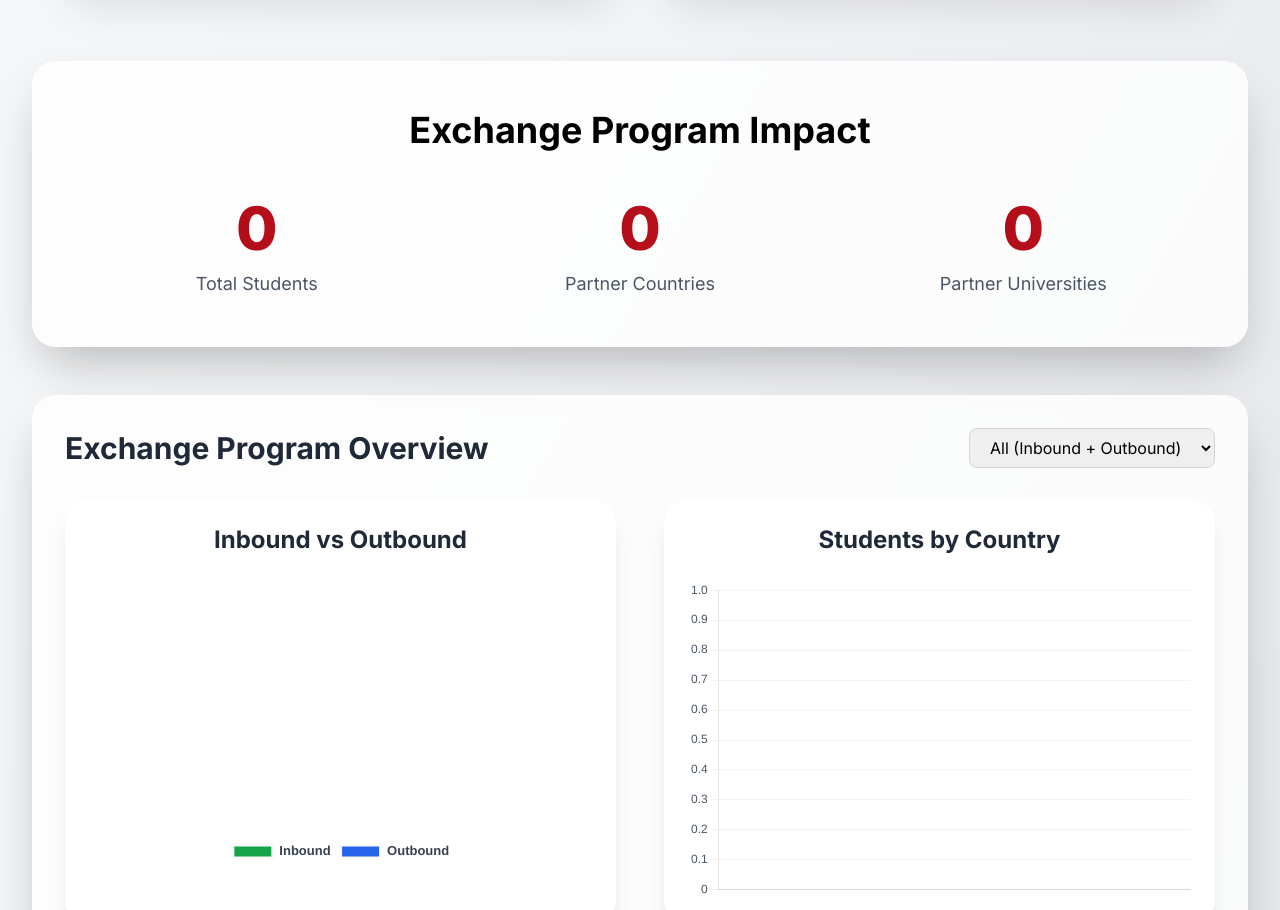
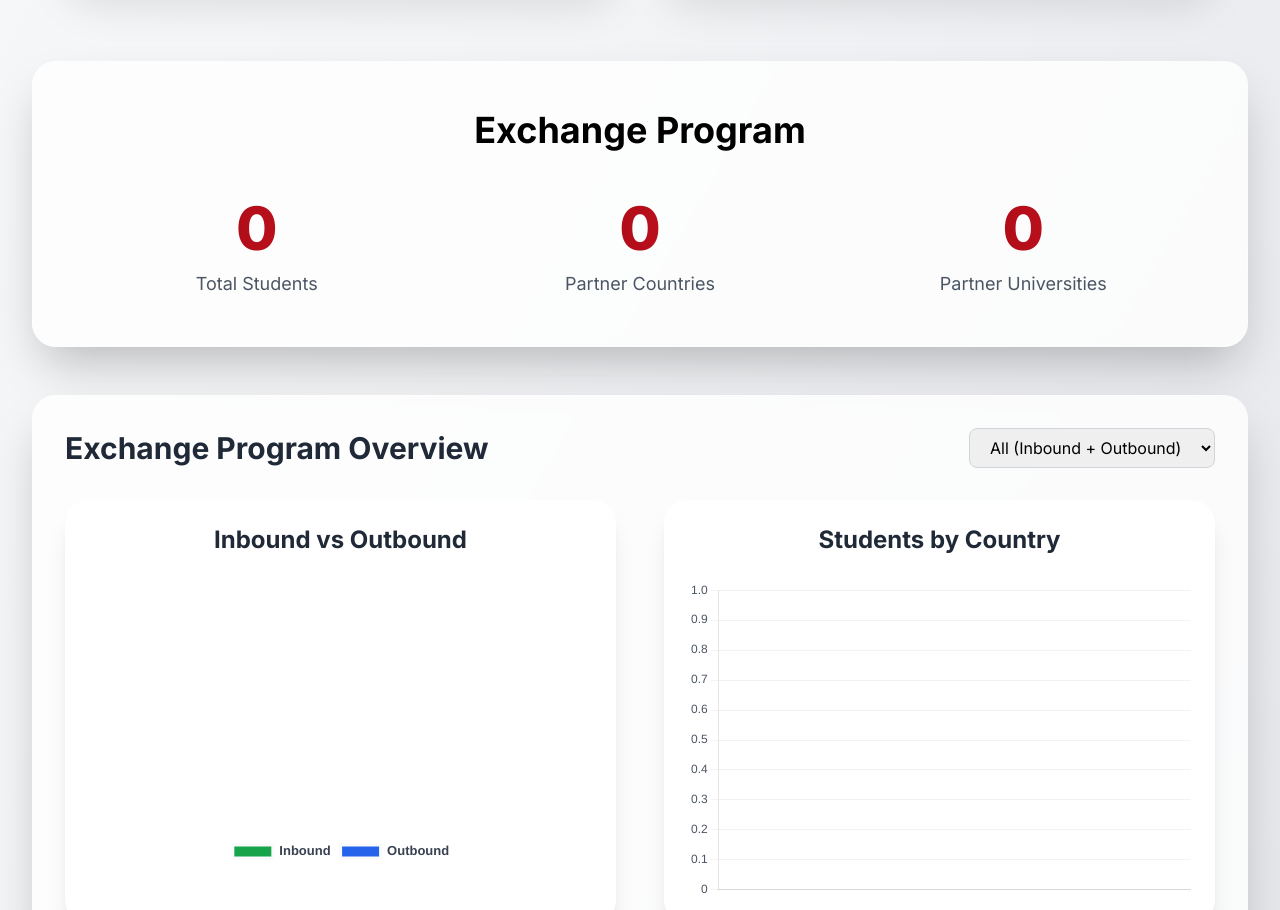
Before and after one commit to inboundoutboundproject/inboundoutboundproject, a plain HTML site: page index.html in a window 1280 px wide. Shown: the part 1201-2111 px from the top of the page. Drawn offline with nearby package versions, Linux system fonts and the light colour scheme; no server answers.

Commit message:
Update index.html

```diff
--- a/index.html
+++ b/index.html
@@ -62,7 +62,7 @@
 
         <!-- Statistics -->
         <div class="bg-white/80 backdrop-blur-sm rounded-3xl shadow-2xl p-8 md:p-12 border border-white/20">
-            <h2 class="text-3xl md:text-4xl font-bold text-center mb-8 md:mb-12">Exchange Program Impact</h2>
+            <h2 class="text-3xl md:text-4xl font-bold text-center mb-8 md:mb-12">Exchange Program</h2>
             <div class="grid grid-cols-1 sm:grid-cols-3 gap-8 text-center">
                 <div>
                     <div class="text-5xl md:text-6xl font-extrabold gradient-counter mb-2 md:mb-3" id="total-students">0
```
